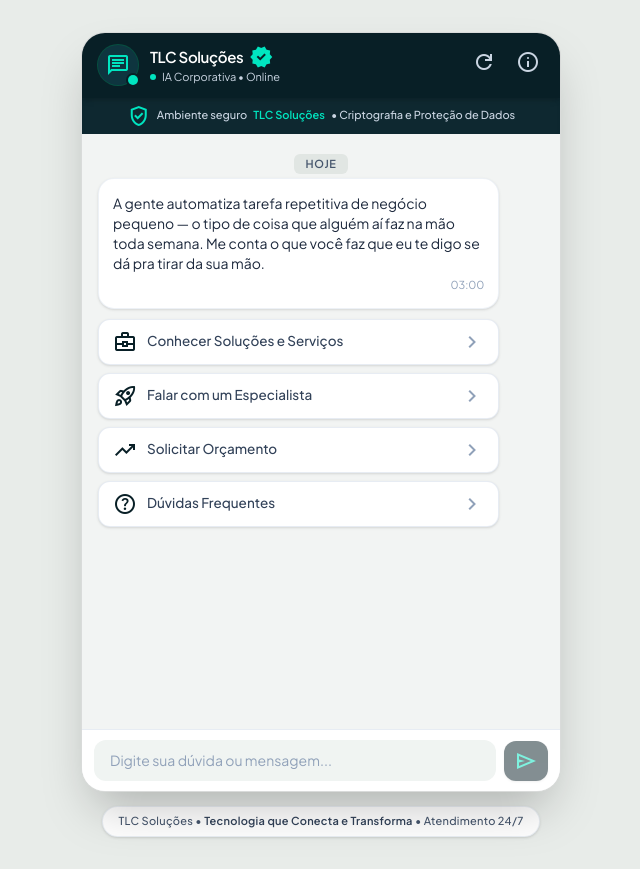
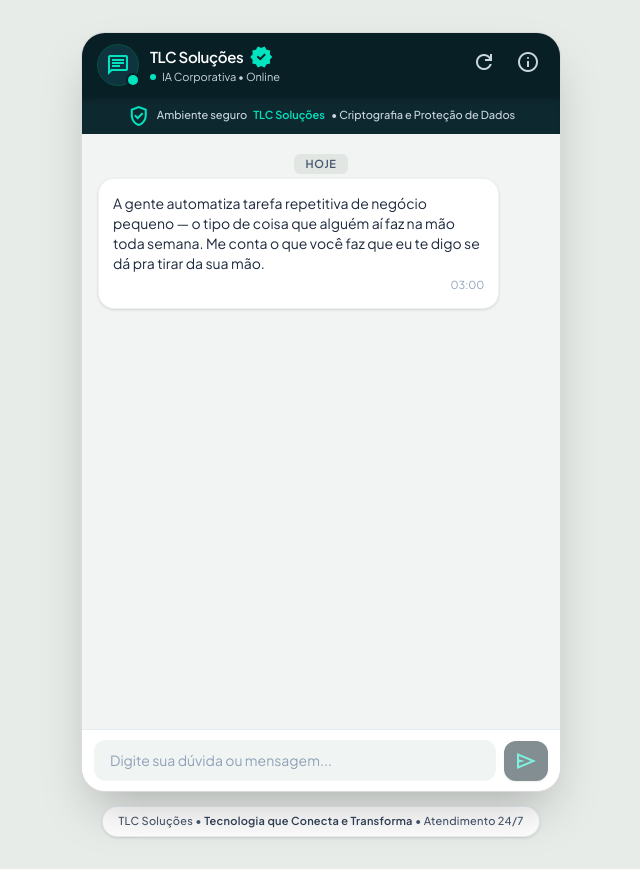
Before and after one commit to TLC-Solucoes/Prototipo, a Next.js app: page / in a window 1280 px wide. Shown: the whole page, without its empty margins (319-959 px from the left). Built offline with nearby package versions, Linux system fonts and the light colour scheme.

Commit message:
Remove preset action buttons from chat component
Co-authored-by: caiosarava <80837176+caiosarava@users.noreply.github.com>

```diff
--- a/components/chat.tsx
+++ b/components/chat.tsx
@@ -119,50 +119,6 @@ export function Chat() {
     }
   }
 
-  const acoesRapidas = [
-    { label: 'Conhecer Soluções e Serviços', icon: 'business_center' },
-    { label: 'Falar com um Especialista', icon: 'rocket_launch' },
-    { label: 'Solicitar Orçamento', icon: 'trending_up' },
-    { label: 'Dúvidas Frequentes', icon: 'help_outline' },
-  ]
-
-  const enviarAcaoRapida = (label: string) => {
-    if (enviando) return
-    const hora = formatarHora()
-    setEnviando(true)
-    setMensagens((atuais) => [
-      ...atuais,
-      { role: 'user', content: label, timestamp: hora },
-      { role: 'assistant', content: '', timestamp: hora },
-    ])
-
-    let acumulado = ''
-    fetch('/api/chat', {
-      method: 'POST',
-      headers: { 'Content-Type': 'application/json' },
-      body: JSON.stringify({ text: label }),
-    })
-      .then(async (resposta) => {
-        if (!resposta.ok || !resposta.body) {
-          trocarUltima(FALHA)
-          return
-        }
-        const leitor = resposta.body.getReader()
-        const decodificador = new TextDecoder()
-        for (;;) {
-          const { done, value } = await leitor.read()
-          if (done) break
-          acumulado += decodificador.decode(value, { stream: true })
-          trocarUltima(acumulado)
-        }
-      })
-      .catch(() => trocarUltima(FALHA))
-      .finally(() => {
-        setEnviando(false)
-        agendarResumo()
-      })
-  }
-
   return (
     <main className="relative flex min-h-screen w-full items-center justify-center bg-[#E8ECE9] font-sans antialiased p-0 md:p-6 lg:p-8">
       <div className="flex w-full flex-col items-center justify-center">
@@ -240,25 +196,6 @@ export function Chat() {
                     </div>
                   </div>
 
-                  {/* Quick Action Chips directly after first assistant message */}
-                  {indice === 0 && (
-                    <div className="mt-2.5 flex w-full flex-col gap-2">
-                      {acoesRapidas.map((acao, i) => (
-                        <button
-                          key={i}
-                          type="button"
-                          onClick={() => enviarAcaoRapida(acao.label)}
-                          className="flex items-center justify-between w-full rounded-xl bg-white px-3.5 py-2.5 text-left text-[13.5px] font-medium text-slate-700 shadow-sm border border-slate-200/80 transition-all hover:bg-slate-50 hover:border-emerald-500/40 active:scale-[0.99]"
-                        >
-                          <div className="flex items-center gap-2.5">
-                            <span className="material-symbols-outlined text-[18px] text-[#081F26]">{acao.icon}</span>
-                            <span>{acao.label}</span>
-                          </div>
-                          <span className="material-symbols-outlined text-[16px] text-slate-400">chevron_right</span>
-                        </button>
-                      ))}
-                    </div>
-                  )}
                 </div>
               ) : (
                 <div key={indice} className="flex w-full flex-col items-end my-1">
```
